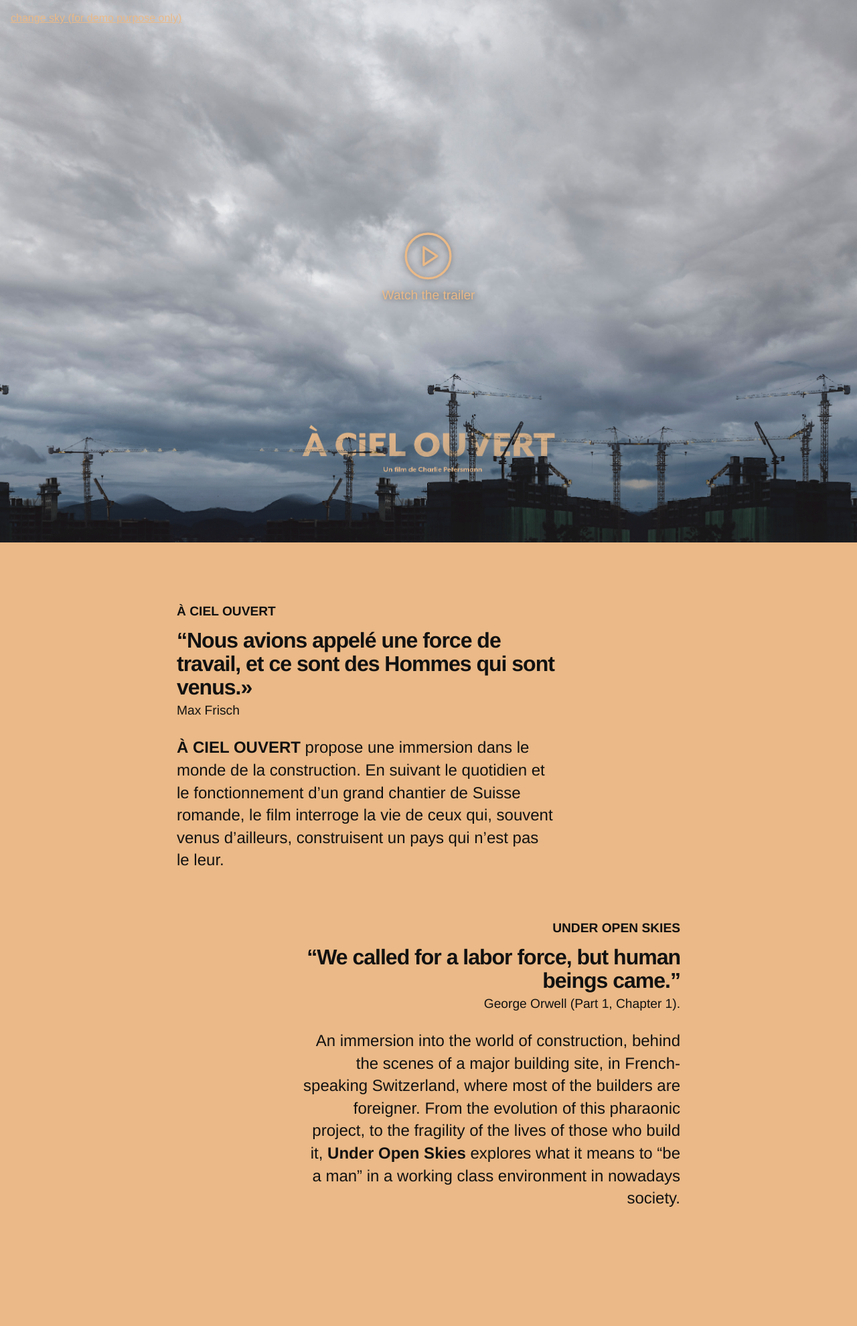
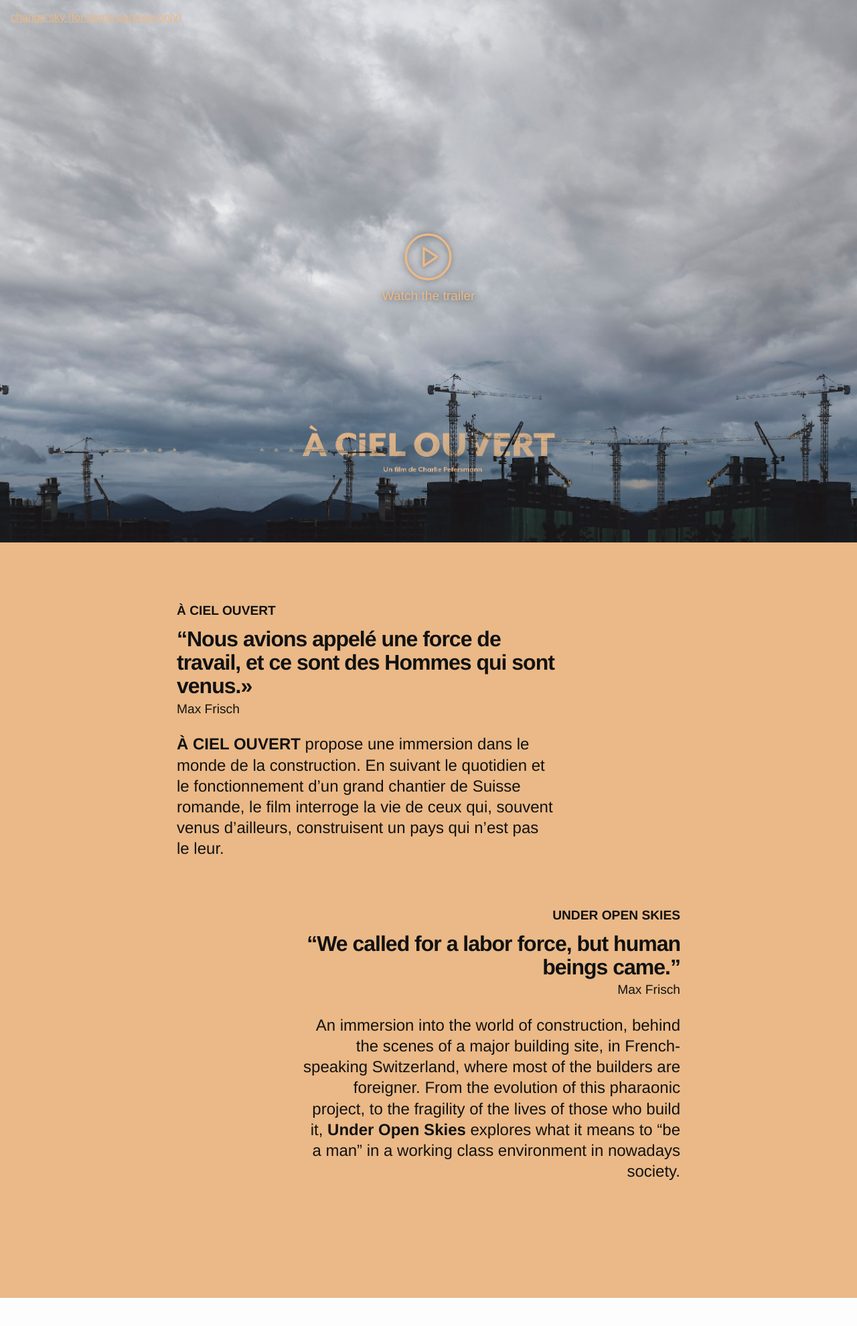
Before and after one commit to emmanuelhonore/ACO, a Jekyll site: the page built from index.html, in a window 1280 px wide. Shown: the whole page at 67% size. Built offline with Jekyll 4.4.1, drawn with Linux system fonts in a browser that asks for light colours; some web fonts are replaced; after the commit the page ends 1938 px from its top, so only the background shows below that.

Commit message:
Fix font sizings

```diff
--- a/_sass/aco.scss
+++ b/_sass/aco.scss
@@ -8,7 +8,7 @@ $bold-font-weight: 700;
 $heavy-font-weight: 800;
 
 $small-font-size:  $base-font-size * 0.875 !default;
-$base-line-height: 1.4 !default;
+$base-line-height: 1.3 !default;
 
 $spacing-unit:     1.5rem !default;
 
--- a/index.html
+++ b/index.html
@@ -21,7 +21,7 @@ layout: home
     <blockquote>
         <p>“We called for a labor force, but human beings came.”</p>
     </blockquote>
-    <figcaption class="synopsis__author">George Orwell (Part 1, Chapter 1).</figcaption>
+    <figcaption class="synopsis__author">Max Frisch</figcaption>
 </figure>
   <p class="synopsis__p">An immersion into the world of construction, behind the scenes of a major building site, in French-speaking Switzerland, where most of the builders are foreigner. From the evolution of this pharaonic project, to the fragility of the lives of those who build it, <b>Under Open Skies</b> explores what it means to “be a man” in a working class environment in nowadays society.</p>
 </article>
```
